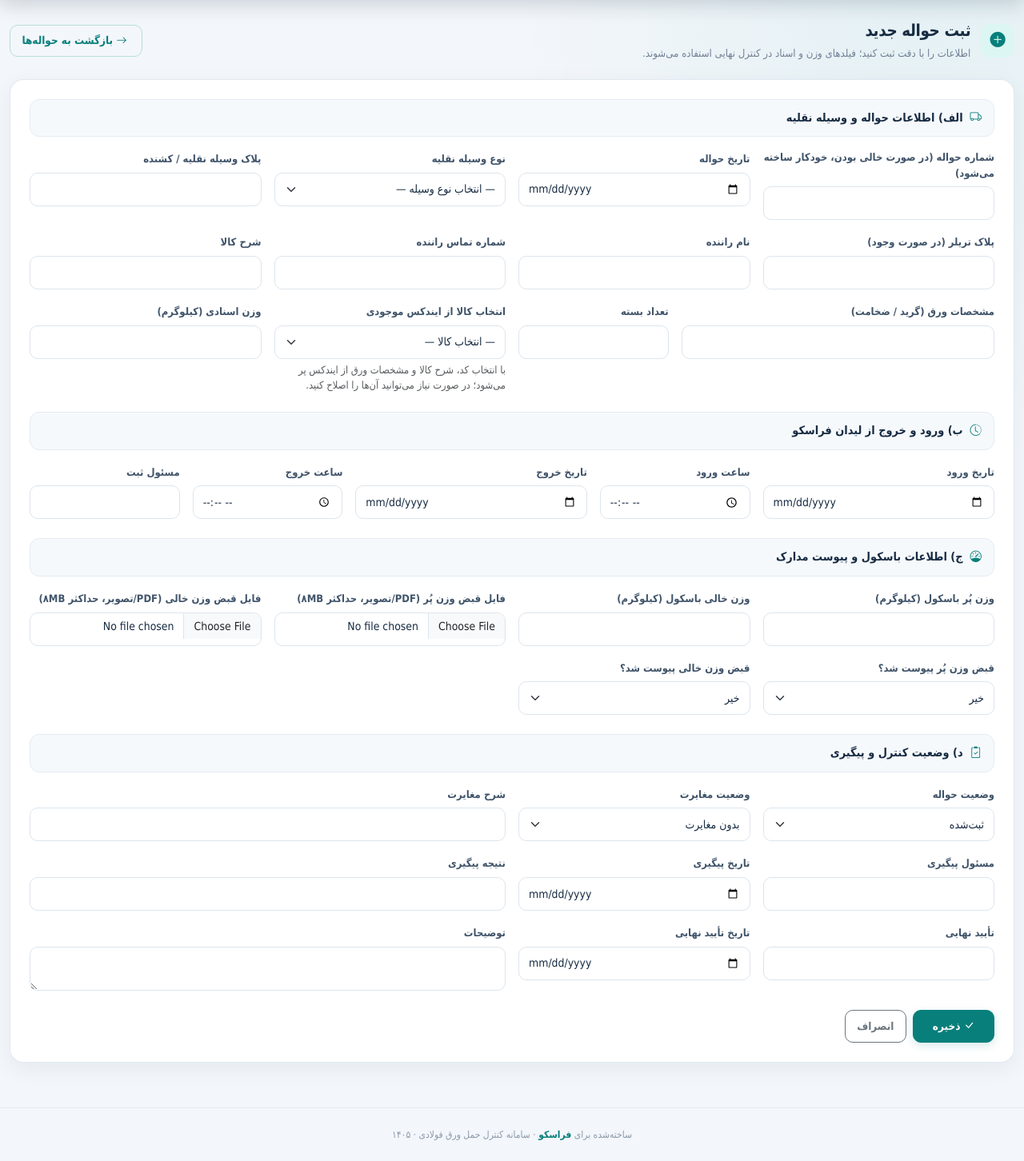
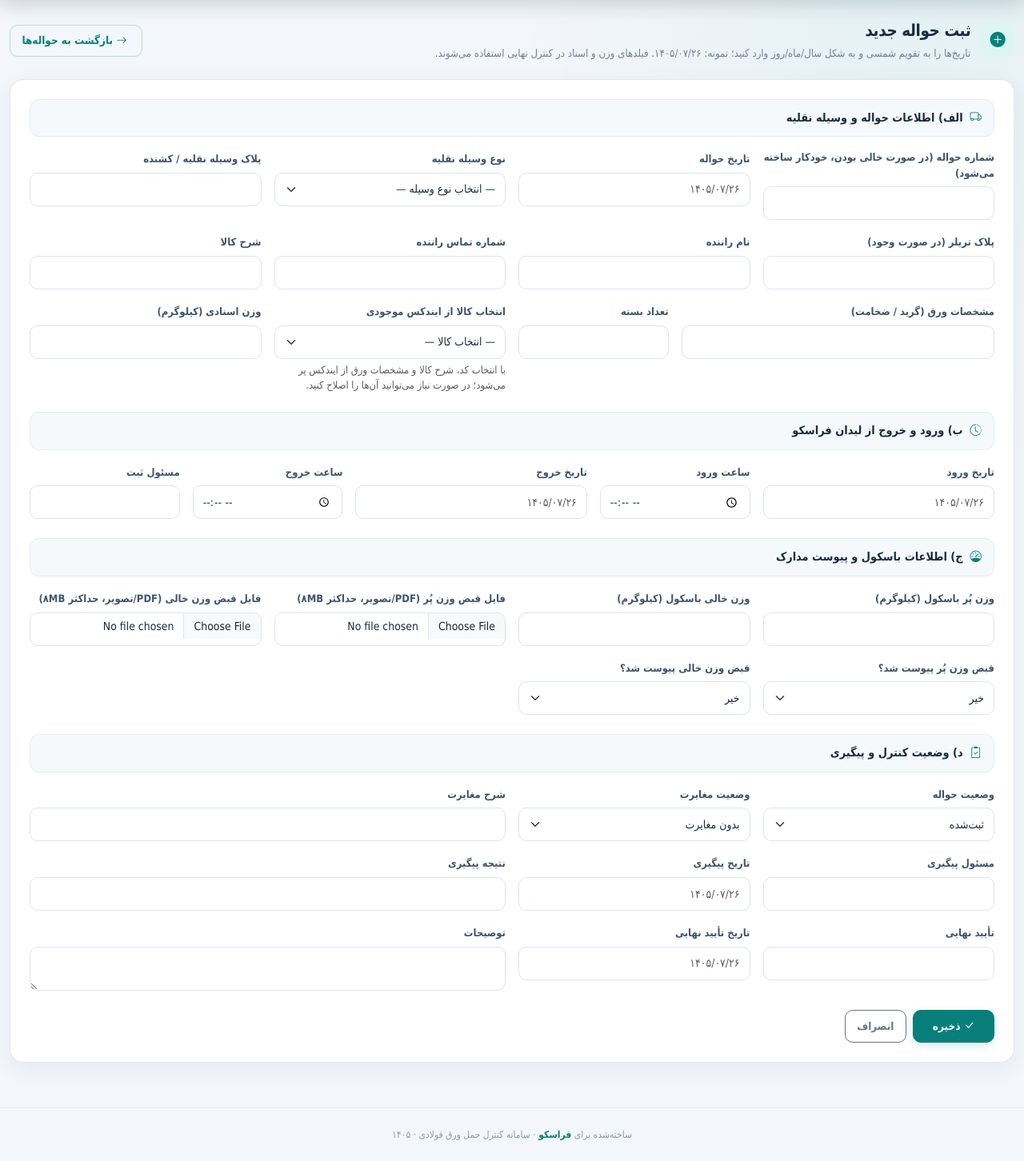
Before and after one commit to Tahmoures54/varagh, a Flask app: page /havaleh/new in a window 1280 px wide. Shown: the part 89-1541 px from the top of the page at 80% size. Run offline with Flask 3, Linux system fonts and the light colour scheme; a user stored in the database is signed in; tables that the repository leaves empty hold one stand-in row (values such as "Sample post"); some libraries are stand-ins or nearby versions.

Commit message:
Use Persian Jalali dates in voucher form

```diff
--- a/templates/havaleh_form.html
+++ b/templates/havaleh_form.html
@@ -7,7 +7,7 @@
     <span class="heading-icon"><i class="bi bi-{% if item %}pencil-square{% else %}plus-circle-fill{% endif %}"></i></span>
     <div>
       <h4>{% if item %}ویرایش حواله {{ item.shomare_havaleh }}{% else %}ثبت حواله جدید{% endif %}</h4>
-      <p>اطلاعات را با دقت ثبت کنید؛ فیلدهای وزن و اسناد در کنترل نهایی استفاده می‌شوند.</p>
+      <p>تاریخ‌ها را به تقویم شمسی و به شکل سال/ماه/روز وارد کنید؛ نمونه: ۱۴۰۵/۰۷/۲۶. فیلدهای وزن و اسناد در کنترل نهایی استفاده می‌شوند.</p>
     </div>
   </div>
   <a href="{{ url_for("havaleh.havaleh_list") }}" class="btn btn-outline-primary"><i class="bi bi-arrow-right ms-1"></i> بازگشت به حواله‌ها</a>
@@ -24,8 +24,8 @@
     </div>
     <div class="col-md-3">
       <label class="form-label">تاریخ حواله</label>
-      <input type="date" name="tarikh_havaleh" class="form-control"
-             value="{{ item.tarikh_havaleh.isoformat() if item and item.tarikh_havaleh else '' }}">
+      <input type="text" name="tarikh_havaleh" class="form-control"
+             value="{{ item.tarikh_havaleh|fa_date if item and item.tarikh_havaleh else '' }}" placeholder="۱۴۰۵/۰۷/۲۶" inputmode="numeric" pattern="[0-9۰-۹٠-٩]{4}[/-][0-9۰-۹٠-٩]{1,2}[/-][0-9۰-۹٠-٩]{1,2}">
     </div>
     <div class="col-md-3">
       <label class="form-label">نوع وسیله نقلیه</label>
@@ -97,7 +97,7 @@
   <div class="row g-3 mb-4">
     <div class="col-md-3">
       <label class="form-label">تاریخ ورود</label>
-      <input type="date" name="tarikh_vorud" class="form-control" value="{{ item.tarikh_vorud.isoformat() if item and item.tarikh_vorud else '' }}">
+      <input type="text" name="tarikh_vorud" class="form-control" value="{{ item.tarikh_vorud|fa_date if item and item.tarikh_vorud else '' }}" placeholder="۱۴۰۵/۰۷/۲۶" inputmode="numeric">
     </div>
     <div class="col-md-2">
       <label class="form-label">ساعت ورود</label>
@@ -105,7 +105,7 @@
     </div>
     <div class="col-md-3">
       <label class="form-label">تاریخ خروج</label>
-      <input type="date" name="tarikh_khoruj" class="form-control" value="{{ item.tarikh_khoruj.isoformat() if item and item.tarikh_khoruj else '' }}">
+      <input type="text" name="tarikh_khoruj" class="form-control" value="{{ item.tarikh_khoruj|fa_date if item and item.tarikh_khoruj else '' }}" placeholder="۱۴۰۵/۰۷/۲۶" inputmode="numeric">
     </div>
     <div class="col-md-2">
       <label class="form-label">ساعت خروج</label>
@@ -187,7 +187,7 @@
     </div>
     <div class="col-md-3">
       <label class="form-label">تاریخ پیگیری</label>
-      <input type="date" name="tarikh_peygiri" class="form-control" value="{{ item.tarikh_peygiri.isoformat() if item and item.tarikh_peygiri else '' }}">
+      <input type="text" name="tarikh_peygiri" class="form-control" value="{{ item.tarikh_peygiri|fa_date if item and item.tarikh_peygiri else '' }}" placeholder="۱۴۰۵/۰۷/۲۶" inputmode="numeric">
     </div>
     <div class="col-md-6">
       <label class="form-label">نتیجه پیگیری</label>
@@ -199,7 +199,7 @@
     </div>
     <div class="col-md-3">
       <label class="form-label">تاریخ تأیید نهایی</label>
-      <input type="date" name="tarikh_taeed" class="form-control" value="{{ item.tarikh_taeed.isoformat() if item and item.tarikh_taeed else '' }}">
+      <input type="text" name="tarikh_taeed" class="form-control" value="{{ item.tarikh_taeed|fa_date if item and item.tarikh_taeed else '' }}" placeholder="۱۴۰۵/۰۷/۲۶" inputmode="numeric">
     </div>
     <div class="col-md-6">
       <label class="form-label">توضیحات</label>
```
